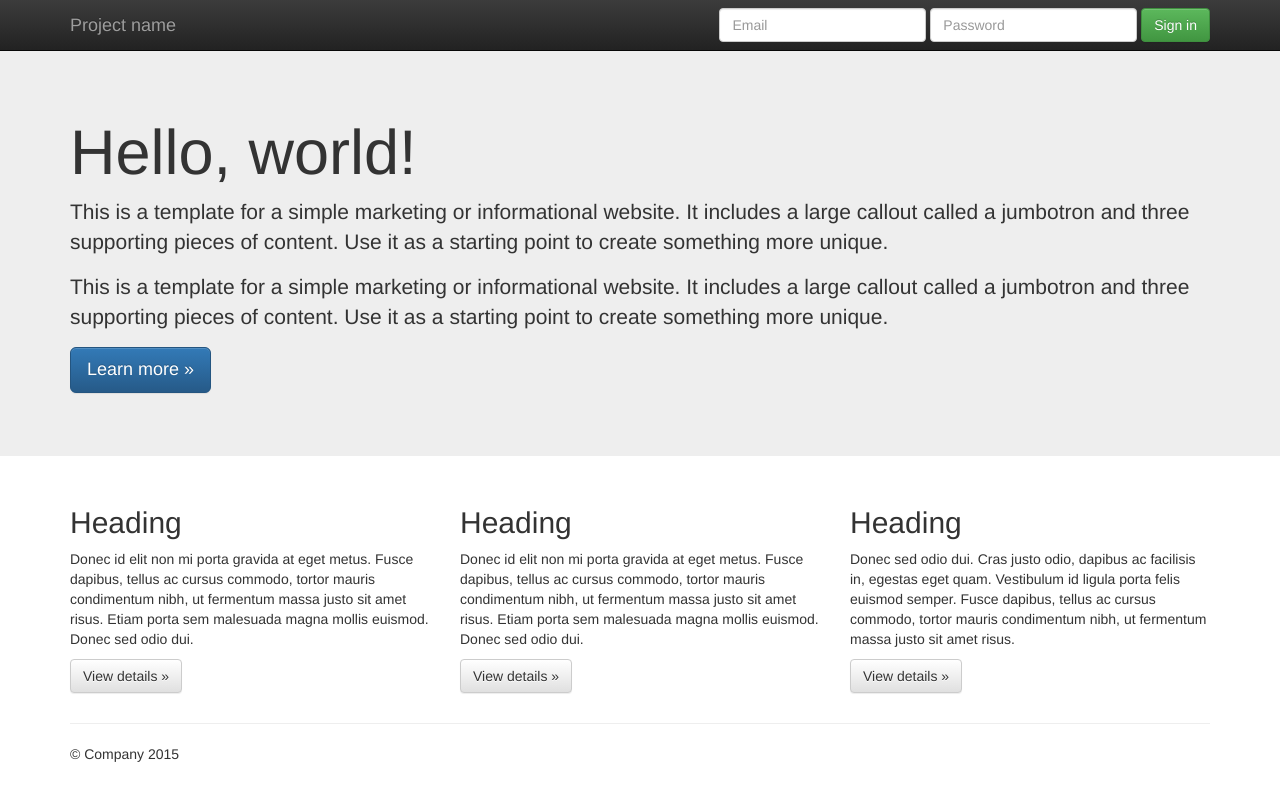
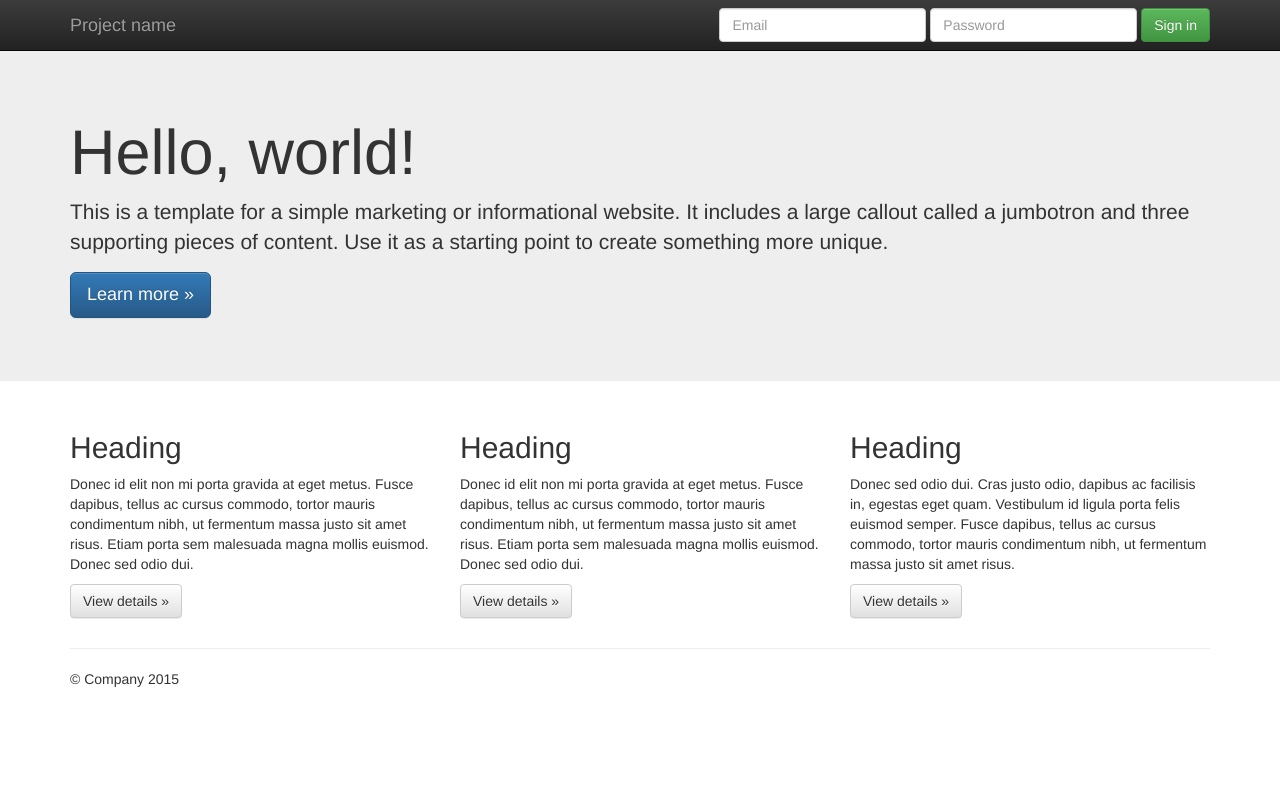
Before and after one commit to LatifBaraba/testrepo, a plain HTML site: page index.html in a window 1280 px wide. Drawn offline with nearby package versions, Linux system fonts and the light colour scheme.

Commit message:
Update index.html

```diff
--- a/index.html
+++ b/index.html
@@ -51,7 +51,7 @@
       <div class="container">
         <h1>Hello, world!</h1>
         <p>This is a template for a simple marketing or informational website. It includes a large callout called a jumbotron and three supporting pieces of content. Use it as a starting point to create something more unique.</p>
-        <p>This is a template for a simple marketing or informational website. It includes a large callout called a jumbotron and three supporting pieces of content. Use it as a starting point to create something more unique.</p>
+
         <p><a class="btn btn-primary btn-lg" href="#" role="button">Learn more &raquo;</a></p>
       </div>
     </div>
```
